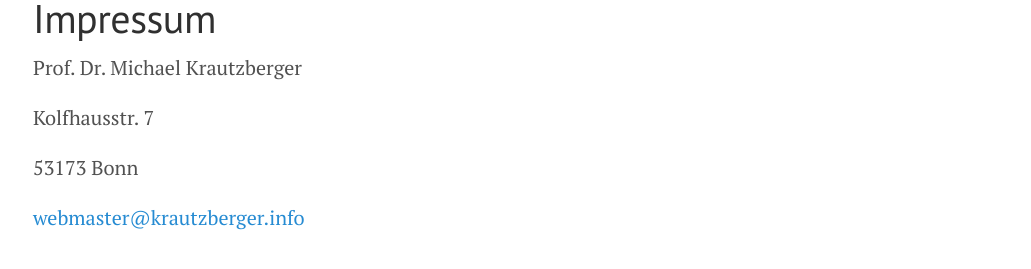
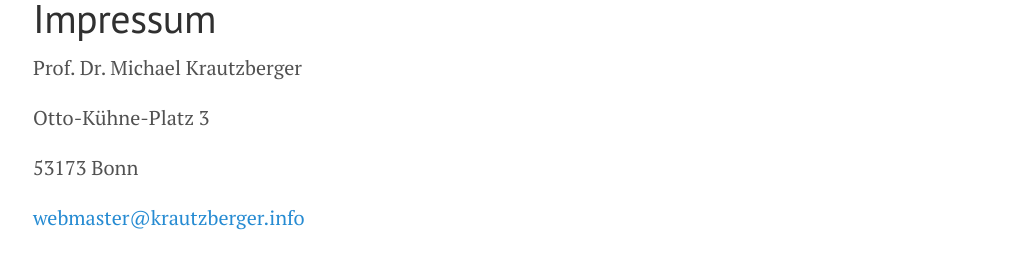
Before and after one commit to pkra/krautzberger.info, a Jekyll site: the page built from impressum.md, in a window 1280 px wide. Shown: the part 139-408 px from the top of the page, without its empty margins (247-1278 px from the left). Built offline with Jekyll 4.4.1, drawn with Linux system fonts in a browser that asks for light colours.

Commit message:
fix(impressum.md): OKP

```diff
--- a/impressum.md
+++ b/impressum.md
@@ -9,7 +9,7 @@ author: 'Michael Krautzberger'
 ---
 Prof. Dr. Michael Krautzberger
 
-Kolfhausstr. 7
+Otto-Kühne-Platz 3
 
 53173 Bonn
 
```
